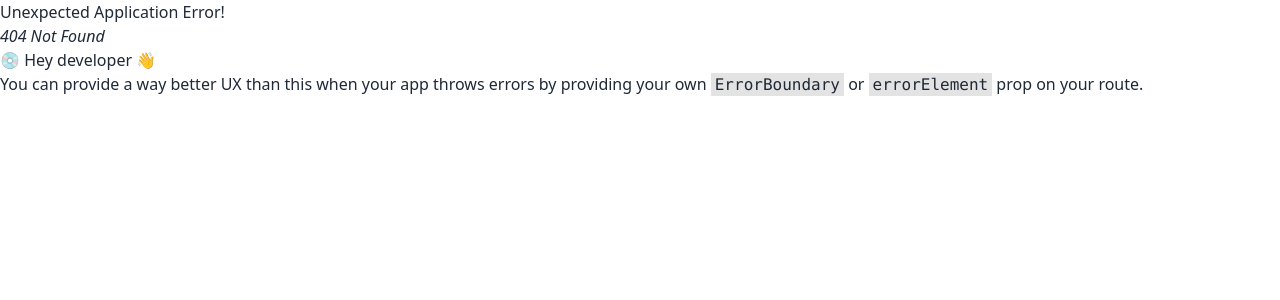
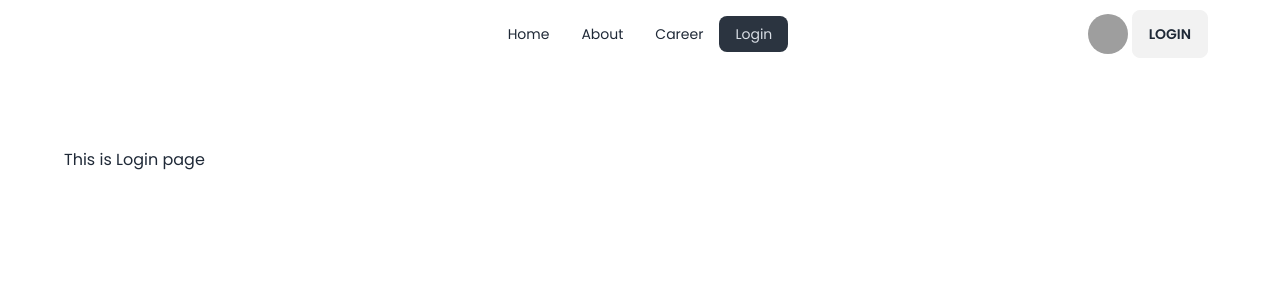
Before and after one commit to mamun-prodhan/react-dragon-news-auth, a React (Vite) app: page /login in a window 1280 px wide. Before the commit this address had no page. Shown: the top 300 px of the page. Built offline with nearby package versions, Linux system fonts and the light colour scheme; grey boxes are pictures that could not be loaded.

Commit message:
login page created

```diff
--- /dev/null
+++ b/src/pages/Login/Login.jsx
@@ -0,0 +1,12 @@
+import Navbar from "../Shared/Navbar/Navbar";
+
+const Login = () => {
+  return (
+    <div>
+      <Navbar></Navbar>
+      <h2>This is Login page</h2>
+    </div>
+  );
+};
+
+export default Login;
--- a/src/pages/Shared/Navbar/Navbar.jsx
+++ b/src/pages/Shared/Navbar/Navbar.jsx
@@ -12,6 +12,9 @@
       </li>
       <li>
         <NavLink to="/career">Career</NavLink>
+      </li>
+      <li>
+        <NavLink to="/login">Login</NavLink>
       </li>
     </>
   );
--- a/src/routes/Routes.jsx
+++ b/src/routes/Routes.jsx
@@ -1,6 +1,7 @@
 import { createBrowserRouter } from "react-router-dom";
 import Root from "../layouts/Root";
 import Home from "../pages/Home/Home";
+import Login from "../pages/Login/Login";
 
 const router = createBrowserRouter([
   {
@@ -11,6 +12,10 @@
         path: "/",
         element: <Home></Home>,
       },
+      {
+        path: "/login",
+        element: <Login></Login>,
+      },
     ],
   },
 ]);
```
